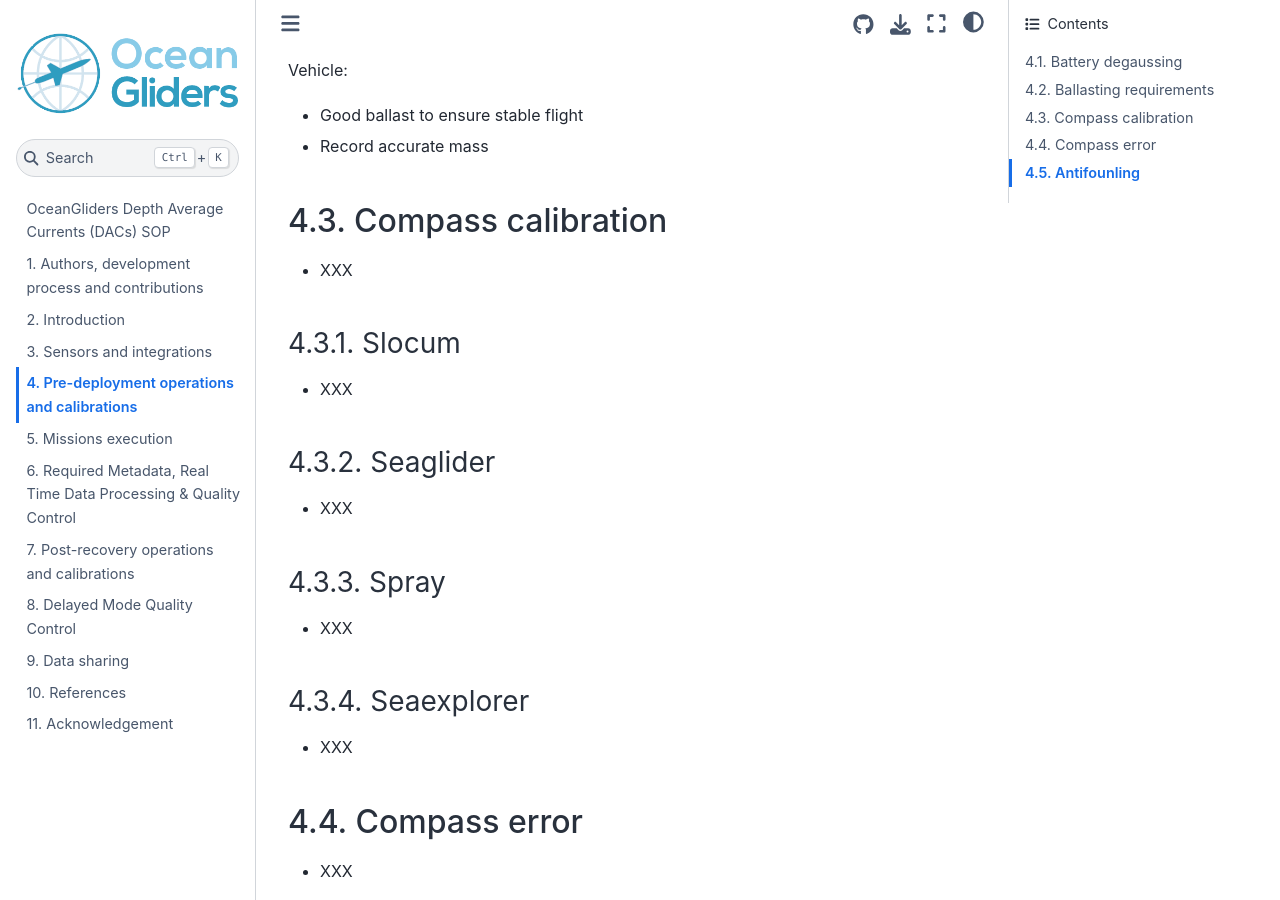
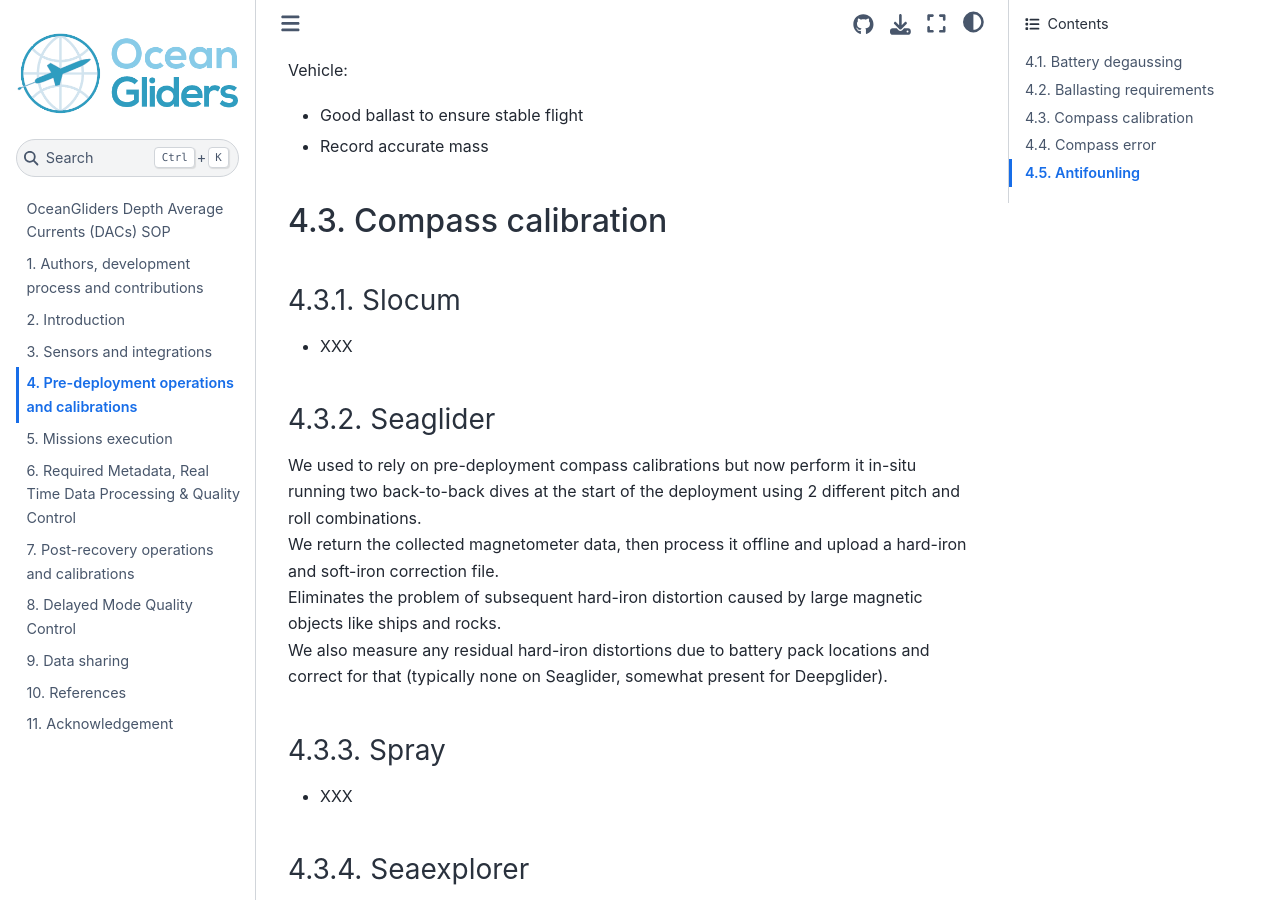
Before and after one commit to OceanGlidersCommunity/DepthAverageCurrents_SOP, a Jupyter Book: the page built from sections/DACs_pre_deployment.md, in a window 1280 px wide and 900 px high, scrolled down 381 px. Built offline with Jupyter Book 1.0.4 settings and Sphinx 7.4.7 and the Sphinx Book theme 1.1.4, drawn with Linux system fonts in a browser that asks for light colours.

Commit message:
copy content for Seaglider comp. calibration protocol

```diff
--- a/sections/DACs_pre_deployment.md
+++ b/sections/DACs_pre_deployment.md
@@ -10,13 +10,15 @@ Vehicle:
 - Record accurate mass
 
 ## Compass calibration
-- XXX
 
 ### Slocum
 - XXX
 
 ### Seaglider
-- XXX
+We used to rely on pre-deployment compass calibrations but now perform it in-situ running two back-to-back dives at the start of the deployment using 2 different pitch and roll combinations.
+We return the collected magnetometer data, then process it offline and upload a hard-iron and soft-iron correction file.
+Eliminates the problem of subsequent hard-iron distortion caused by large magnetic objects like ships and rocks.
+We also measure any residual hard-iron distortions due to battery pack locations and correct for that (typically none on Seaglider, somewhat present for Deepglider).
 
 ### Spray
 - XXX
```
